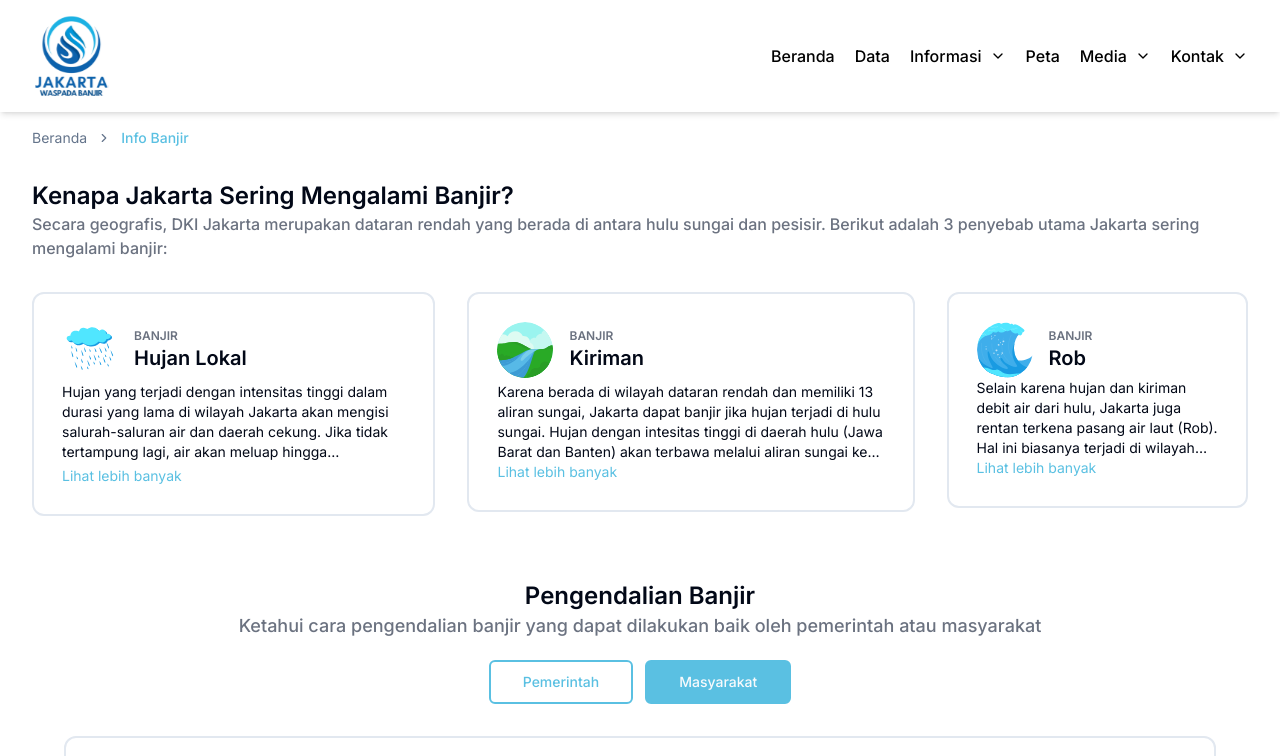
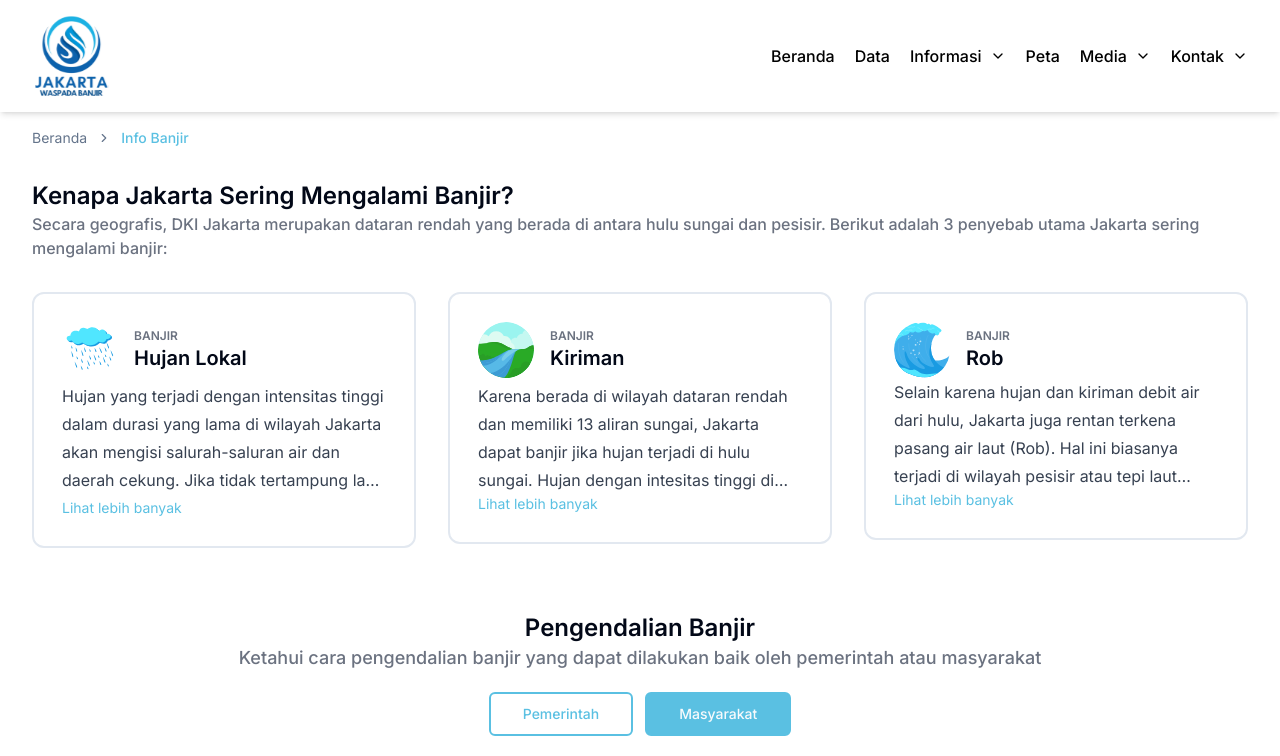
Before and after one commit to Jakarta-Waspada-Banjir/jawaban-landing-page, a Next.js app: page /info-banjir/masyarakat in a window 1280 px wide. Shown: the top 756 px of the page. Built offline with nearby package versions, Linux system fonts and the light colour scheme.

Commit message:
feat: Implement prose from tailwind/typography

```diff
--- a/src/components/MDPreview.jsx
+++ b/src/components/MDPreview.jsx
@@ -3,7 +3,7 @@
 export const MDPreview = ({ value = "" }) => {
   return (
     <div
-      className="w-full"
+      className="prose w-full"
       dangerouslySetInnerHTML={{
         __html: value,
       }}
```
